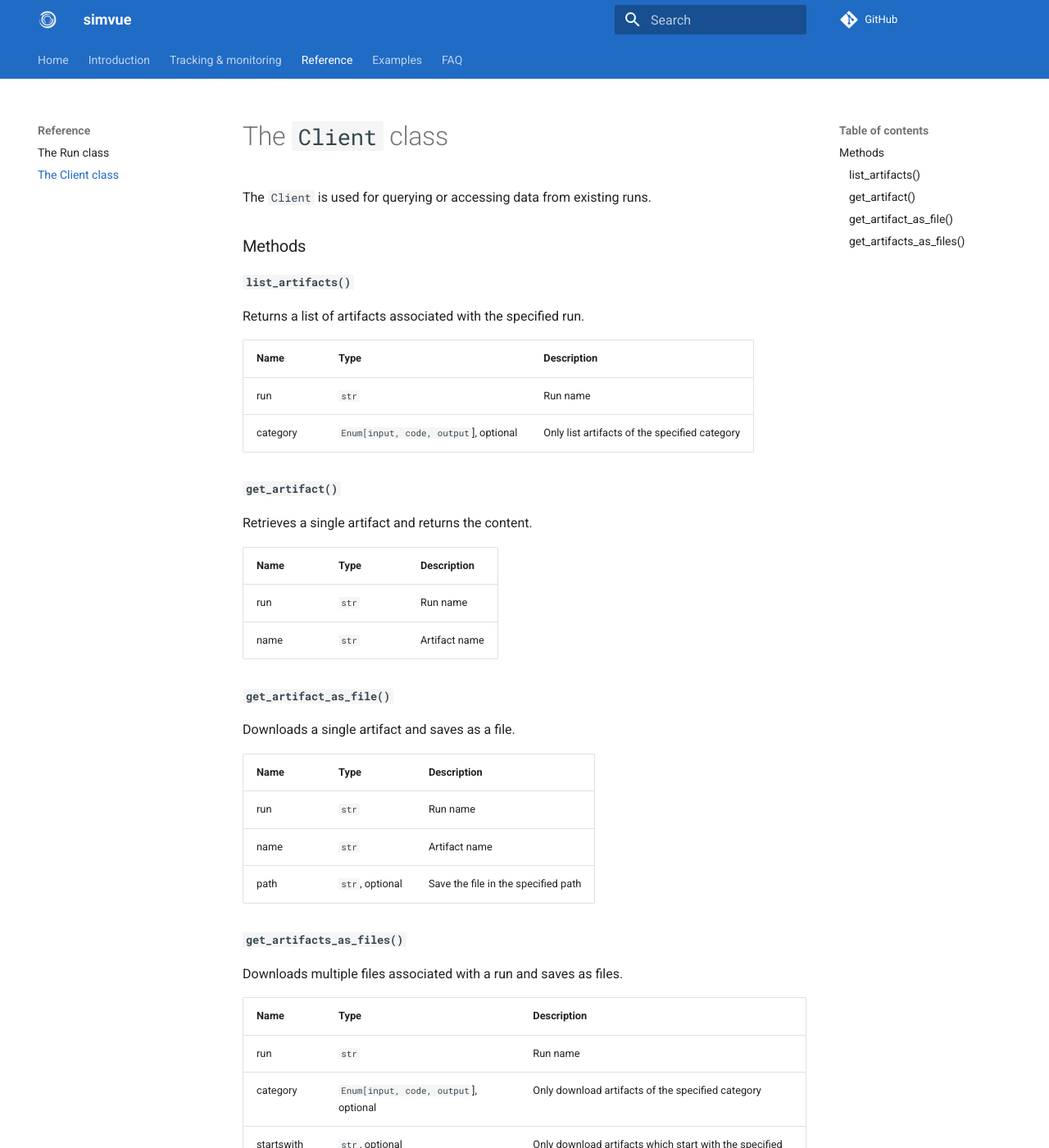
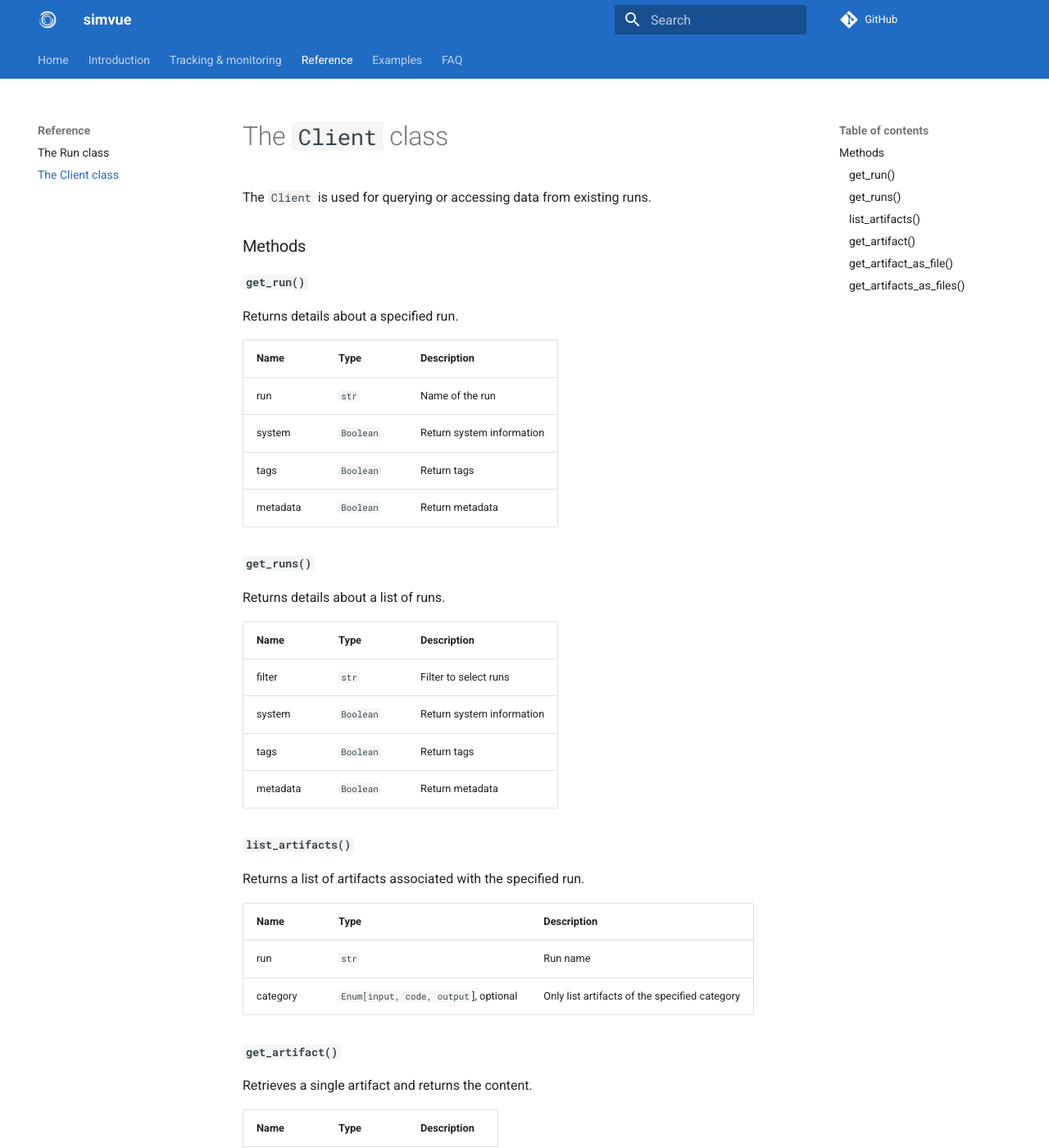
Before and after one commit to simvue-io/docs, an MkDocs documentation site: the page built from docs/reference/client.md, in a window 1280 px wide and 1400 px high. Shown: the whole window at 82% size. Built offline with MkDocs 1.6.1 and Material for MkDocs 9.7.7, drawn with Linux system fonts in a browser that asks for light colours.

Commit message:
Include initial version of getting run details in the Client class

```diff
--- a/docs/reference/client.md
+++ b/docs/reference/client.md
@@ -3,6 +3,28 @@
 The `Client` is used for querying or accessing data from existing runs.
 
 ### Methods
+
+#### `get_run()`
+
+Returns details about a specified run.
+
+| Name  | Type | Description |
+| ----- | ---- | ----------- |
+| run | `str` | Name of the run |
+| system | `Boolean` | Return system information |
+| tags | `Boolean` | Return tags |
+| metadata | `Boolean` | Return metadata |
+
+#### `get_runs()`
+
+Returns details about a list of runs.
+
+| Name  | Type | Description |
+| ----- | ---- | ----------- |
+| filter | `str` | Filter to select runs |
+| system | `Boolean` | Return system information |
+| tags | `Boolean` | Return tags |
+| metadata | `Boolean` | Return metadata |
 
 #### `list_artifacts()`
 
```
